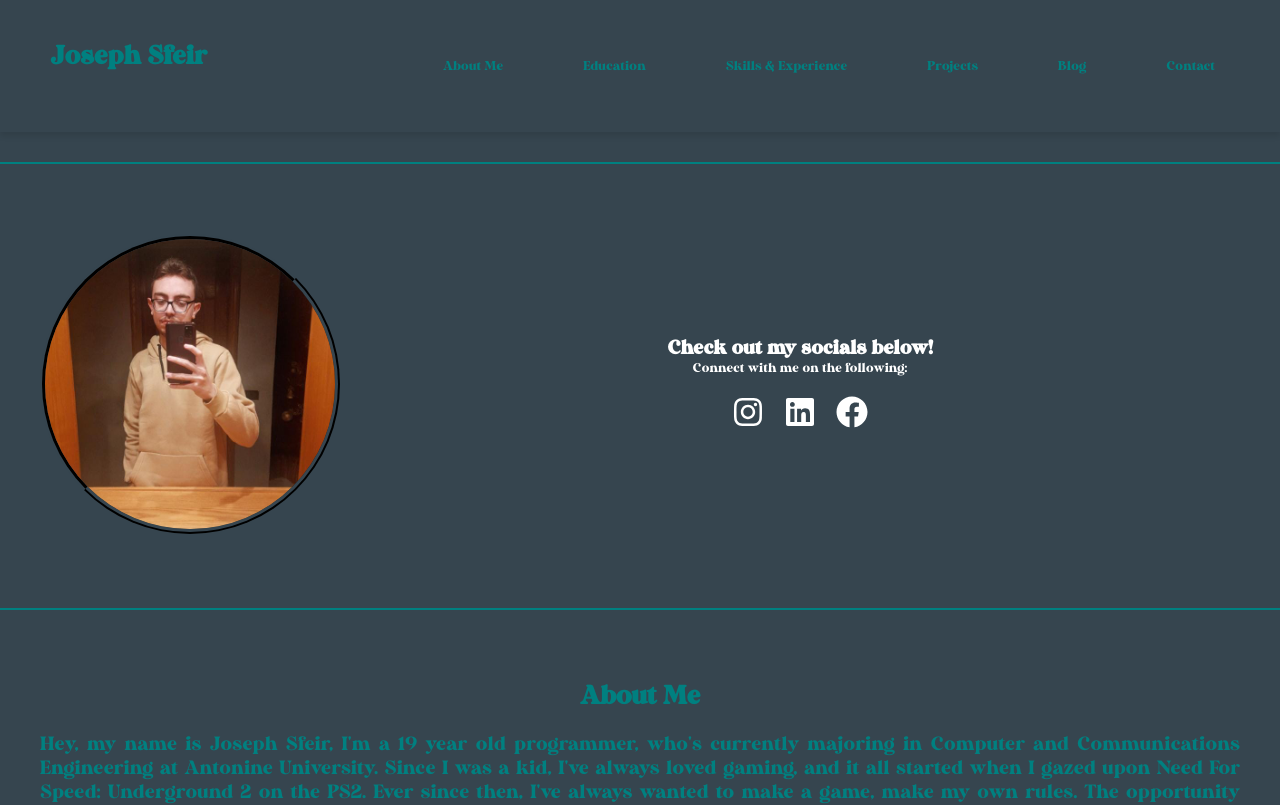
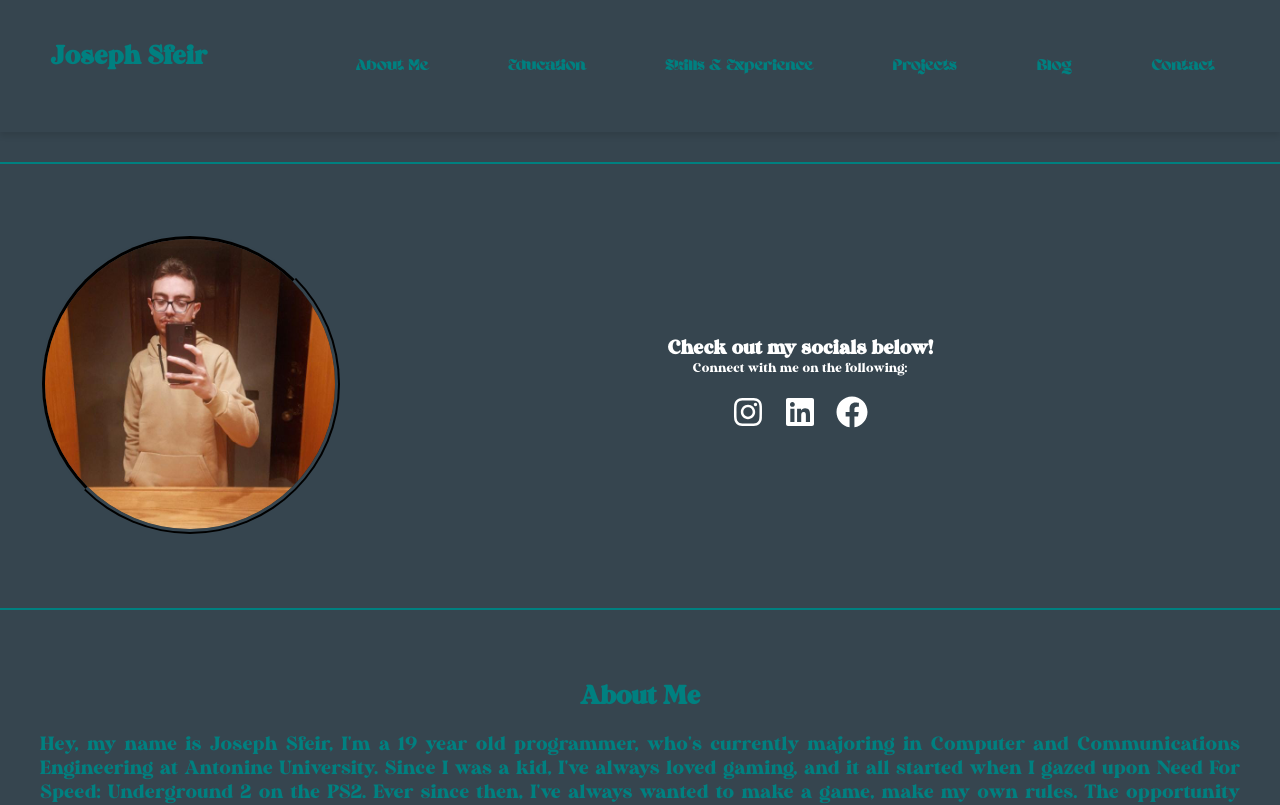
Before and after one commit to Systemizable/webblog, a React (Create React App) app: page / in a window 1280 px wide. Shown: the top 805 px of the page. Built offline with nearby package versions, Linux system fonts and the light colour scheme.

Commit message:
Further font changes

```diff
--- a/src/App.css
+++ b/src/App.css
@@ -53,7 +53,7 @@ h1, h2, h3, p {
   padding: 40px 50px; /* Increased padding for a bigger header */
   background-color: #36454F;
   color: #008080;
-  font-family: 'Duke Charming Regular', serif;
+  font-family: 'Ahsing Regular', serif;
   box-shadow: 0 4px 6px rgba(0, 0, 0, 0.1);
   position: sticky;
   top: 0;
@@ -63,12 +63,14 @@ h1, h2, h3, p {
 
 /* Header title styles */
 .header h1 {
+  font-family: 'Duke Charming Regular', serif;
   margin-bottom: 20px; /* Adjust this value to increase the gap */
   flex-basis: 100%; /* Ensure h1 takes full width */
 }
 
 /* Navigation styles */
 .header nav ul {
+  font-family: 'Ahsing Regular', serif;
   list-style: none;
   display: flex;
   gap: 50px; /* Increased gap between individual list items */
@@ -78,6 +80,7 @@ h1, h2, h3, p {
 
 /* Navigation link items */
 .header nav ul li a {
+  font-family: 'Ahsing Regular', serif;
   text-decoration: none;
   color: #008080;
   font-size: 1rem;
```
